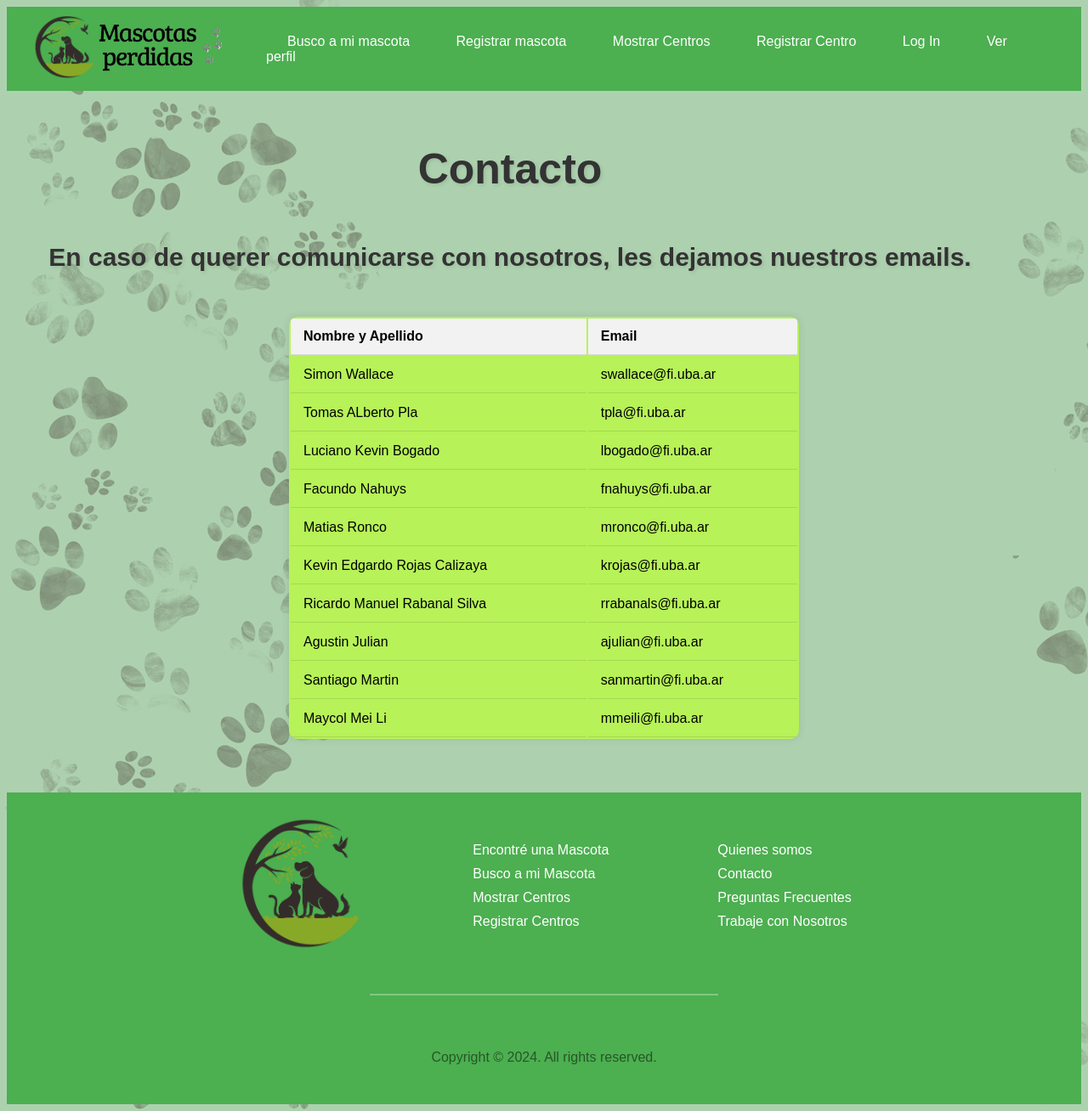
After one commit to TomasPlaHozikian/TP-Mascotas-Perdidas, a Flask app: page /contacto in a window 1280 px wide. The commit adds this page. Shown: the whole page at 85% size. Run offline with Flask 3, Linux system fonts and the light colour scheme; some libraries are stand-ins or nearby versions.

Commit message:
Agrego vista de preguntas frecuentes y de contacto Agrego ruta al app.py, botones del base y modifico estilo.

```diff
--- a/Front End/app.py
+++ b/Front End/app.py
@@ -66,5 +66,13 @@ def cargar_mascota():
 def quienes_somos():
     return render_template('quienes_somos.html')
 
+@app.route('/preguntas_frecuentes')
+def preguntas_frecuentes():
+    return render_template('preguntas_frecuentes.html')
+
+@app.route ('/contacto')
+def contacto():
+    return render_template('contacto.html')
+
 if __name__ == '__main__':
     app.run(debug=True, host='127.0.0.1', port=5001)
--- a/Front End/static/css/styles.css
+++ b/Front End/static/css/styles.css
@@ -212,15 +212,14 @@ footer>p{
 
 /*PERFIL PROPIO*/
 
-/* Estilos generales */
-body {
+.Miperfil body {
     font-family: Arial, sans-serif;
     margin: 0;
     padding: 0;
     background-color: #f4f4f4;
 }
 
-h1 {
+.Miperfil h1 {
     text-align: center;
     margin-bottom: 50px;
     font-size: 50px;
@@ -228,20 +227,20 @@ h1 {
     font-family:Arial, Helvetica, sans-serif
 }
 
-.foto-perfil {
+.Miperfil .foto-perfil {
     max-width: 200px;
     margin: 0 auto;
     text-align: center;
 }
 
-.foto-perfil img {
+.Miperfil .foto-perfil img {
     max-width: 100%;
     border-radius: 50%;
     border: 4px solid #fff;
     box-shadow: 0 0 10px rgba(0, 0, 0, 0.1);
 }
 
-.info-perfil {
+.Miperfil .info-perfil {
     max-width: 600px;
     margin: 20px auto;
     background-color: #fff;
@@ -250,10 +249,10 @@ h1 {
     box-shadow: 0 0 10px rgba(0, 0, 0, 0.1);
 }
 
-.info-perfil label {
+.Miperfil .info-perfil label {
     font-weight: bold;
 }
-.info-perfil p {
+.Miperfil .info-perfil p {
     margin: 10px 0;
 }
 
@@ -317,7 +316,8 @@ h1 {
 
 .titulocentro h1
 {
-    font-family: Comic sans-serif;
+    font-size: 50px;
+    text-align: center;
 }
 
 .centro
@@ -356,17 +356,160 @@ h1 {
     height: 100 px;
 }
 
-.Info
+/*¿Quienes somos?*/
+.Info {
+    background-color: #f9f9f9;
+    padding: 20px;
+    border-radius: 10px;
+    box-shadow: 0 4px 8px rgba(0, 0, 0, 0.1);
+    text-align: center; /* Centrar el contenido */
+    max-width: 850px; /* Reducir el ancho del contenedor */
+    margin: 50px auto; /* Centrar horizontalmente con un margen superior e inferior */
+}
+
+
+.Info h1 {
+    color: #333;
+    font-size: 24px;
+    margin-bottom: 20px;
+}
+
+.Info p {
+    color: #666;
+    font-size: 16px;
+    line-height: 1.6;
+    margin-bottom: 15px;
+}
+
+.Info h2 {
+    color: #333;
+    font-size: 20px;
+    margin-bottom: 10px;
+}
+
+.Info ul {
+    list-style: none;
+    padding: 0;
+}
+
+.Info ul li {
+    color: #666;
+    font-size: 16px;
+    margin-bottom: 8px;
+}
+
+/*Preguntas Frecuentes*/
+
+.titulo_preguntas h1
 {
-    max-width: 800px;
+    font-family: 'Arial', sans-serif;
+    font-size: 50px;
+    color: #333;
+    text-align: center;
+    margin-top: 50px;
+    margin-bottom: 30px;
+    text-shadow: 2px 2px 4px rgba(0, 0, 0, 0.1);
+
+}
+
+.preguntas_respuestas {
+    max-width: 600px;
     margin: 20px auto;
     padding: 20px;
-    background-color: rgb(76, 175, 79);
+    background-color: #fff;
     border-radius: 5px;
-    box-shadow: 0 0 10px rgba(87, 211, 66, 0.1);
-    color:#ffffff ;
+    box-shadow: 0 0 10px rgba(0, 0, 0, 0.1);
+}
+.preguntas_respuestas .pregunta {
+    background-color: #f2f2f2;
+    padding: 10px;
+    margin-bottom: 10px;
+    border-radius: 5px;
+    cursor: pointer;
+}
+.preguntas_respuestas .respuesta {
+    display: none;
+    padding: 10px;
+}
+.preguntas_respuestas .pregunta.active {
+    background-color: #e0e0e0;
+}
+.preguntas_respuestas .pregunta.active + .answer {
+    display: block;
 }
 
-.Info ul{
-    padding-left: 20px;
+.iniciar_sesion .titulo_buscar
+{
+    font-family: 'Arial', sans-serif;
+    font-size: 50px;
+    color: #333;
+    text-align: center;
+    margin-top: 50px;
+    margin-bottom: 30px;
+    text-shadow: 2px 2px 4px rgba(0, 0, 0, 0.1);
+    padding-right: 80px;
 }
+
+.iniciar_sesion .titulo_registro
+{
+    font-family: 'Arial', sans-serif;
+    font-size: 50px;
+    color: #333;
+    text-align: center;
+    margin-top: 50px;
+    margin-bottom: 30px;
+    text-shadow: 2px 2px 4px rgba(0, 0, 0, 0.1);
+    padding-right: 80px;
+}
+
+/*Contacto*/
+
+.contacto h1
+{
+    font-family: 'Arial', sans-serif;
+    font-size: 50px;
+    color: #333;
+    text-align: center;
+    margin-top: 50px;
+    margin-bottom: 30px;
+    text-shadow: 2px 2px 4px rgba(0, 0, 0, 0.1);
+    padding-right: 80px;
+}
+
+.contacto h2
+{
+    font-family: 'Arial', sans-serif;
+    font-size: 30px;
+    color: #333;
+    text-align: center;
+    margin-top: 10px;
+    margin-bottom: 15px;
+    text-shadow: 2px 2px 4px rgba(0, 0, 0, 0.1);
+    padding-right: 80px;
+}
+.contacto .tabla_email table {
+    width: 100%;
+    border-radius:10px;
+    box-shadow: 0 0 10px rgba(0, 0, 0, 0.1);
+    overflow: hidden;
+    max-width: 600px;
+    margin: 20px auto;
+    background-color: #b7f258;
+}
+.contacto th, .contacto td {
+    padding: 12px 15px;
+    text-align: left;
+    border-bottom: 1px solid rgba(0, 0, 0, 0.1);
+}
+
+.contacto th {
+    background-color: #f2f2f2;
+}
+
+.contacto tr:hover {
+    background-color: #f8f8f8;
+}
+
+.contacto tr:first-child {
+    border-top: 2px solid #333333;
+}
--- a/Front End/templates/base.html
+++ b/Front End/templates/base.html
@@ -44,8 +44,8 @@
       </ul>
       <ul>
         <li><a href="{{url_for('quienes_somos')}}">Quienes somos</a></li>
-        <li><a href="#">Contacto</a></li>
-        <li><a href="#">Preguntas Frecuentes</a></li>
+        <li><a href="{{url_for('contacto')}}">Contacto</a></li>
+        <li><a href="{{url_for('preguntas_frecuentes')}}">Preguntas Frecuentes</a></li>
         <li><a href="#">Trabaje con Nosotros</a></li>
       </ul>
     </div>
--- a/Front End/templates/buscaranimal.html
+++ b/Front End/templates/buscaranimal.html
@@ -3,6 +3,10 @@
 {% block content %}
 
 <div class="iniciar_sesion">
+    <div class="titulo_buscar">
+        <h1>Busque a su mascota:</h1>
+    </div>
+    <br>
     <form action="" class="form_iniciar_sesion">
         <div>
             <label for="firstname">Nombre</label>
--- /dev/null
+++ b/Front End/templates/contacto.html
@@ -0,0 +1,65 @@
+{% extends 'base.html' %}
+
+{% block content %}
+<div class="contacto">
+
+    <h1>Contacto</h1>
+    <br>
+    <h2>En caso de querer comunicarse con nosotros, les dejamos nuestros emails.</h2>
+    <br>
+    <div class="tabla_email">
+
+        <table>
+            <thead>
+                <tr>
+                    <th>Nombre y Apellido</th>
+                    <th>Email</th>
+                </tr>
+            </thead>
+            <tbody>
+                <tr>
+                    <td>Simon Wallace</td>
+                    <td>swallace@fi.uba.ar</td>
+                </tr>
+                <tr>
+                    <td>Tomas ALberto Pla</td>
+                    <td>tpla@fi.uba.ar</td>
+                </tr>
+                <tr>
+                    <td>Luciano Kevin Bogado</td>
+                    <td>lbogado@fi.uba.ar</td>
+                </tr>
+                <tr>
+                    <td>Facundo Nahuys</td>
+                    <td>fnahuys@fi.uba.ar</td>
+                </tr>
+                <tr>
+                    <td>Matias Ronco</td>
+                    <td>mronco@fi.uba.ar</td>
+                </tr>
+                <tr>
+                    <td>Kevin Edgardo Rojas Calizaya</td>
+                    <td>krojas@fi.uba.ar</td>
+                </tr>
+                <tr>
+                    <td>Ricardo Manuel Rabanal Silva</td>
+                    <td>rrabanals@fi.uba.ar</td>
+                </tr>
+                <tr>
+                    <td>Agustin Julian</td>
+                    <td>ajulian@fi.uba.ar</td>
+                </tr>
+                <tr>
+                    <td>Santiago Martin</td>
+                    <td>sanmartin@fi.uba.ar</td>
+                </tr>
+                <tr>
+                    <td>Maycol Mei Li</td>
+                    <td>mmeili@fi.uba.ar</td>
+                </tr>
+            </tbody>
+        </table>
+    </div>
+
+</div>
+{% endblock %}
--- a/Front End/templates/mostrarcentro.html
+++ b/Front End/templates/mostrarcentro.html
@@ -5,7 +5,7 @@
     <div class="titulocentro">
         <h1>Centros de Acogida de Animales Perdidos</h1>
     </div>
-
+    <br>
     <div style="display:flex; justify-content: center;" >
 
     <div class="centro">
--- a/Front End/templates/registarmascota.html
+++ b/Front End/templates/registarmascota.html
@@ -3,6 +3,7 @@
 {% block content %}
 
 <div class="iniciar_sesion">
+    <div class="titulo_registro">Registre a su mascota:</div>
     <form action="/cargar_mascota" id="animalForm" class="form_iniciar_sesion" method='POST'>
         <div>
             <label for="fnombre">Nombre</label>
```
Also changed, not shown: Front End/templates/perfilpropio.html (+4 -6 lines), Front End/templates/preguntas_frecuentes.html (added, +55 -0 lines).
